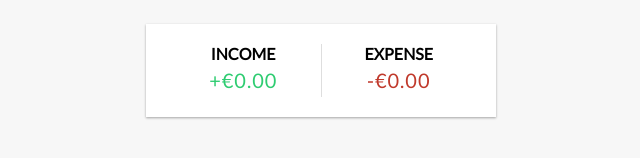
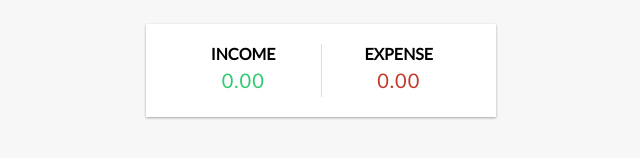
Before and after one commit to ceyhanbekiroglu/expense-tracker, a React (Create React App) app: page / in a window 1280 px wide. Shown: the part 202-360 px from the top of the page, without its empty margins (319-959 px from the left). Built offline with nearby package versions, Linux system fonts and the light colour scheme.

Commit message:
Add `income`

```diff
--- a/src/Components/IncomeExpenses.js
+++ b/src/Components/IncomeExpenses.js
@@ -1,15 +1,31 @@
 import React from "react"
+import { GlobalContext } from "../context/GlobalState"
+import { useContext } from "react"
 
 export default function IncomeExpenses() {
+	const { transactions } = useContext(GlobalContext)
+
+	const amounts = transactions.map((transaction) => transaction.amount)
+
+	const income = amounts
+		.filter((item) => item > 0)
+		.reduce((acc, item) => (acc += item), 0)
+		.toFixed(2)
+
+	const expense = (
+		amounts.filter((item) => item < 0).reduce((acc, item) => (acc += item), 0) *
+		-1
+	).toFixed(2)
+
 	return (
 		<div className="inc-exp-container">
 			<div>
 				<h4>Income</h4>
-				<p className="money plus">+€0.00</p>
+				<p className="money plus">{income}</p>
 			</div>
 			<div>
 				<h4>Expense</h4>
-				<p className="money minus">-€0.00</p>
+				<p className="money minus">{expense}</p>
 			</div>
 		</div>
 	)
```
